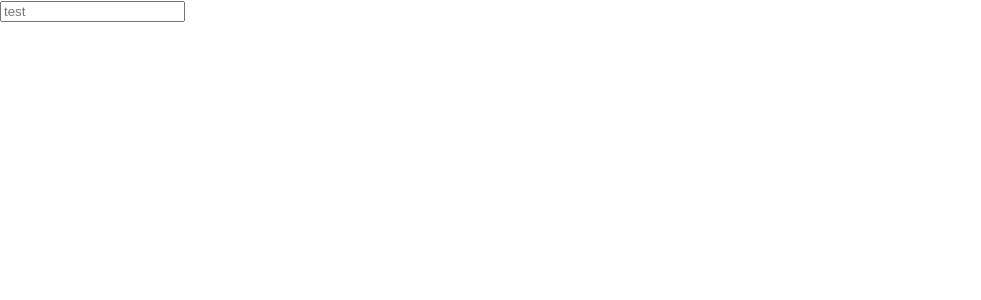
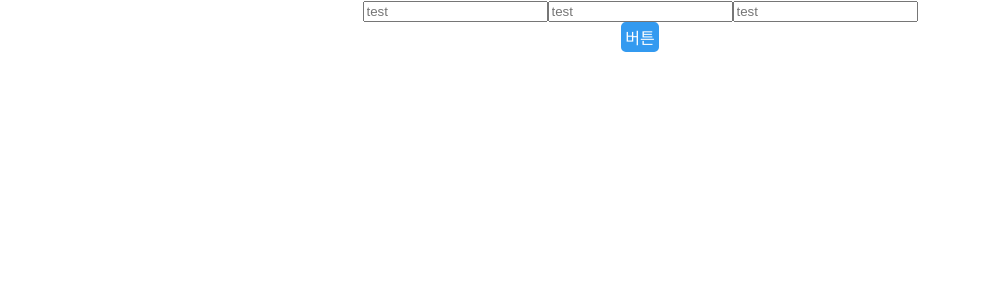
Before and after one commit to WDever/Timer, a React (Create React App) app in the folder react-timer/: page / in a window 1280 px wide. Shown: the top 300 px of the page, without its empty margins (0-981 px from the left). Built offline with nearby package versions, Linux system fonts and the light colour scheme.

Commit message:
Add button , input and styled little

```diff
--- a/react-timer/package.json
+++ b/react-timer/package.json
@@ -8,6 +8,7 @@
     "eslint-config-prettier": "^3.3.0",
     "eslint-config-react-app": "^3.0.5",
     "node-sass": "^4.10.0",
+    "open-color": "^1.6.3",
     "react": "^16.6.3",
     "react-dom": "^16.6.3",
     "react-scripts": "2.1.1"
--- a/react-timer/src/components/Form/Form.js
+++ b/react-timer/src/components/Form/Form.js
@@ -2,9 +2,30 @@ import React from 'react';
 import classNames from 'classnames/bind';
 import styles from './Form.scss';
 
+const cx = classNames.bind(styles);
+
 const Form = () => {
   return (
-    <input type="number" placeholder="test" />
+    <div className={cx('form-wrapper')}>
+      <div>
+        <input
+          type="number"
+          placeholder="test"
+          name='hours'
+        />
+        <input
+          type="number"
+          placeholder="test"
+          name='minuates'
+        />
+        <input
+          type="number"
+          placeholder="test"
+          name='second'
+        />
+      </div>
+      <div className={cx('button')}>버튼</div>
+    </div>
   );
 }
 
--- a/react-timer/src/components/Form/Form.scss
+++ b/react-timer/src/components/Form/Form.scss
@@ -0,0 +1,18 @@
+@import '~open-color/open-color';
+
+.form-wrapper {
+  display: flex;
+  justify-content: center;
+  flex-direction: column;
+  align-items: center;
+
+  .button {
+    background: $oc-blue-5;
+    color: white;
+    border-radius: 0.3rem;
+    width: 2rem;
+    border: solid $oc-blue-5;
+    display: flex;
+    justify-content: center;
+  }
+}
```
Also changed, not shown: 1 other file (tests, documents, lock files or other folders).
